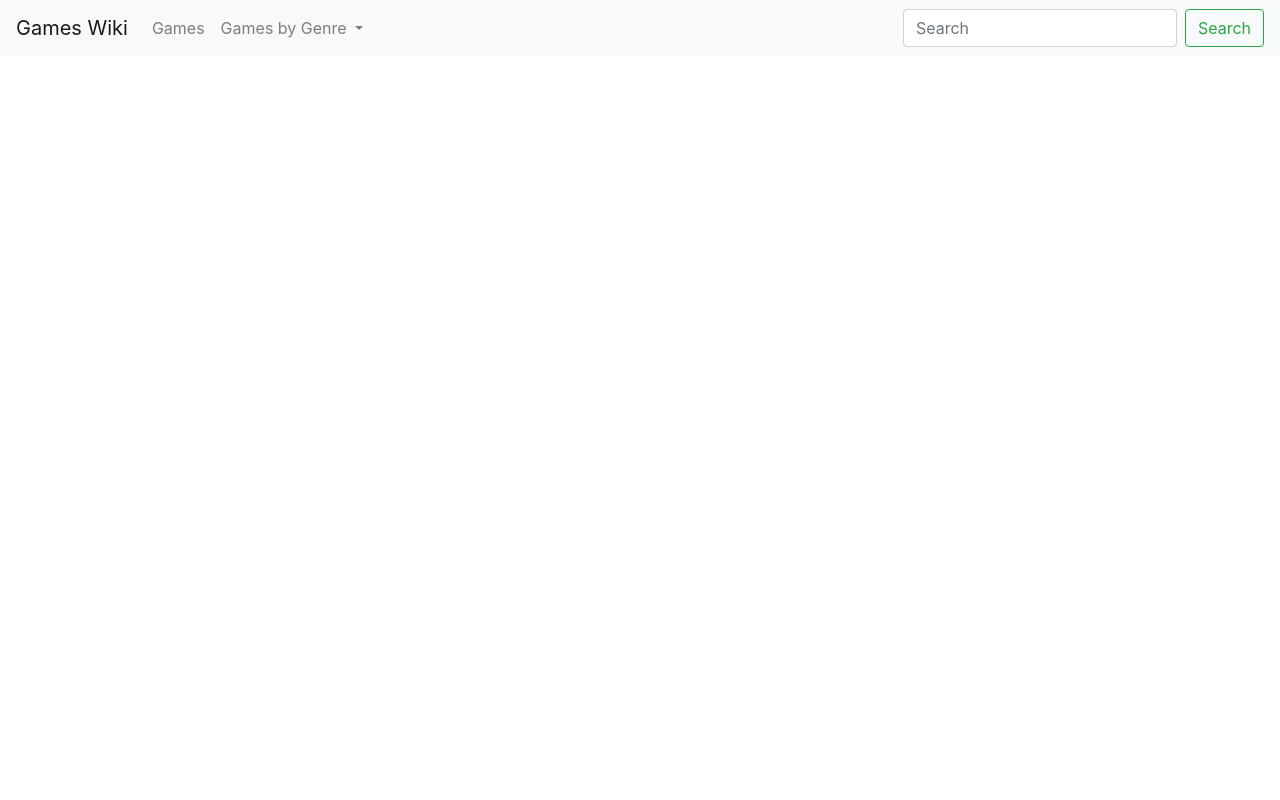
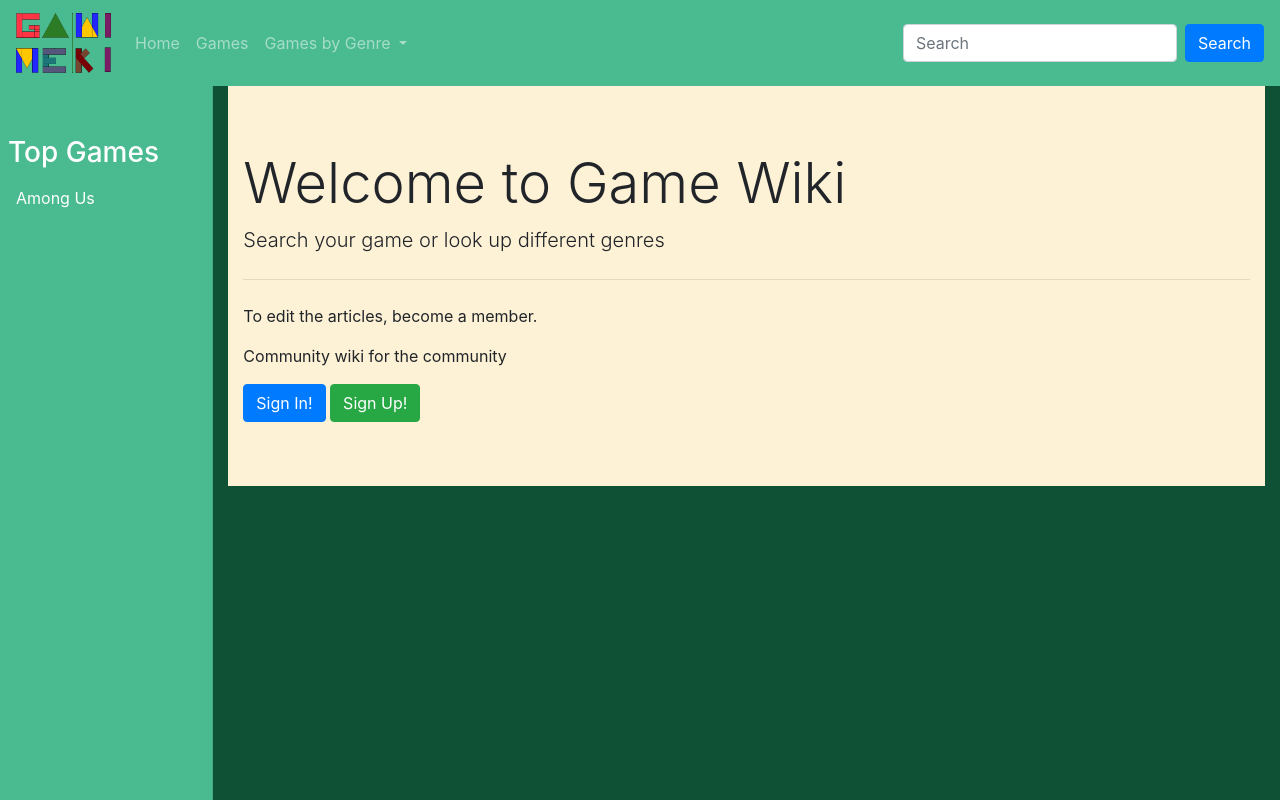
Before and after one commit to sjacobust/DASWProject, a plain HTML site: page public/index.html in a window 1280 px wide. Drawn offline with nearby package versions, Linux system fonts and the light colour scheme.

Commit message:
Wiki-homepage first look

```diff
--- a/public/css/style.css
+++ b/public/css/style.css
@@ -1,3 +1,55 @@
 /*
 GLOBAL STYLES FILE.
 */
+
+body {
+    background-color: #0e5135;
+}
+
+.bg-grey {
+    background-color: #494b4b;
+}
+
+.bg-dark-green {
+    background-color: #0e5135;
+}
+
+.bg-green {
+    background-color: #0d9263;
+}
+
+.bg-light-green {
+    background-color: #4aba91;
+}
+
+.bg-triforce {
+    background-color: #d4ce46;
+}
+
+.bg-soothing-white {
+    background-color: rgb(253, 241, 214);
+}
+
+.navbar-nav .nav-item, nav a, .sidebar-sticky h3{
+    color: white;
+}
+
+.sidebar {
+    position: fixed;
+    top: 0;
+    bottom: 0;
+    left: 0;
+    z-index: 100;
+    padding: 120px 0 0;
+    box-shadow: inset -1px 0 0 rgba(0, 0, 0, .1);
+}
+
+.sidebar-sticky {
+    position: -webkit-sticky;
+    position: sticky;
+    top: 0;
+    height: calc(100vh - 48px);
+    padding-top: .5rem;
+    overflow-x: hidden;
+    overflow-y: auto;
+}
--- a/public/index.html
+++ b/public/index.html
@@ -16,34 +16,66 @@
 
 <body>
 
-    <nav class="navbar navbar-expand-lg navbar-light bg-light">
-        <a class="navbar-brand" href="#">Games Wiki</a>
-        <button class="navbar-toggler" type="button" data-toggle="collapse" data-target="#navbarSupportedContent" aria-controls="navbarSupportedContent" aria-expanded="false" aria-label="Toggle navigation">
+  <nav class="navbar navbar-expand-lg navbar-dark bg-light-green sticky-top">
+    <a class="navbar-brand" href="#"><img src="images/Game_Wiki.png" alt="Logo" height="60em" width="95em"></a>
+    <button class="navbar-toggler" type="button" data-toggle="collapse" data-target="#navbarSupportedContent"
+      aria-controls="navbarSupportedContent" aria-expanded="false" aria-label="Toggle navigation">
       <span class="navbar-toggler-icon"></span>
     </button>
 
     <div class="collapse navbar-collapse" id="navbarSupportedContent">
       <ul class="navbar-nav mr-auto">
         <li class="nav-item">
+          <a class="nav-link" href="#">Home</a>
+        </li>
+        <li class="nav-item">
           <a class="nav-link" href="#">Games</a>
         </li>
         <li class="nav-item dropdown">
-              <a class="nav-link dropdown-toggle" href="#" id="navbarDropdown" role="button" data-toggle="dropdown" aria-haspopup="true" aria-expanded="false">
+          <a class="nav-link dropdown-toggle" href="#" id="navbarDropdown" role="button" data-toggle="dropdown"
+            aria-haspopup="true" aria-expanded="false">
             Games by Genre
           </a>
           <div class="dropdown-menu" aria-labelledby="navbarDropdown">
             <a class="dropdown-item" href="#">RPG</a>
             <a class="dropdown-item" href="#">FPS</a>
-                <a class="dropdown-item" href="#">Something else here</a>
+            <a class="dropdown-item" href="#">MOBA</a>
           </div>
         </li>
       </ul>
       <form class="form-inline my-2 my-lg-0">
         <input class="form-control mr-sm-2" type="search" placeholder="Search" aria-label="Search">
-            <button class="btn btn-outline-success my-2 my-sm-0" type="submit">Search</button>
+        <button class="btn btn-primary my-2 my-sm-0" type="submit">Search</button>
       </form>
     </div>
   </nav>
+
+  <div class="container-fluid">
+    <div class="row">
+      <div class="col-lg-2 sidebar bg-light-green">
+        <div class="sidebar-sticky pt-3">
+          <h3 class="ml-2">Top Games</h3>
+          <nav class="nav navbar-dark flex-column">
+            <a class="nav-link active" href="#">Among Us</a>
+          </nav>
+        </div>
+      </div>
+    <div class="main ml-sm-auto col-lg-10 bg-dark-green">
+      <div class="jumbotron m-auto bg-soothing-white jumbotron-fluid">
+        <div class="container">
+          <h1 class="display-4">Welcome to Game Wiki</h1>
+        <p class="lead">Search your game or look up different genres</p>
+        <hr class="my-4">
+        <p>To edit the articles, become a member.</p>
+        <p>Community wiki for the community</p>
+        <button class="btn btn-primary" type="button">Sign In!</button>
+        <button class="btn btn-success" type="button">Sign Up!</button>
+        </div>
+        </div>
+    </div>
+  </div>
+
+
 
 
   <script src="https://code.jquery.com/jquery-3.5.1.slim.min.js"
```
Also changed, not shown: public/images/Game_Wiki.png (added). Lines whose indentation alone changed are shown as unchanged.
